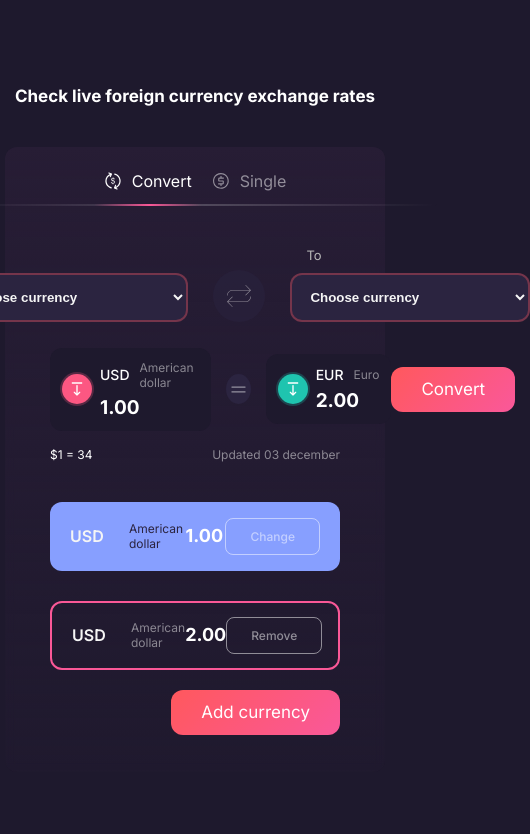
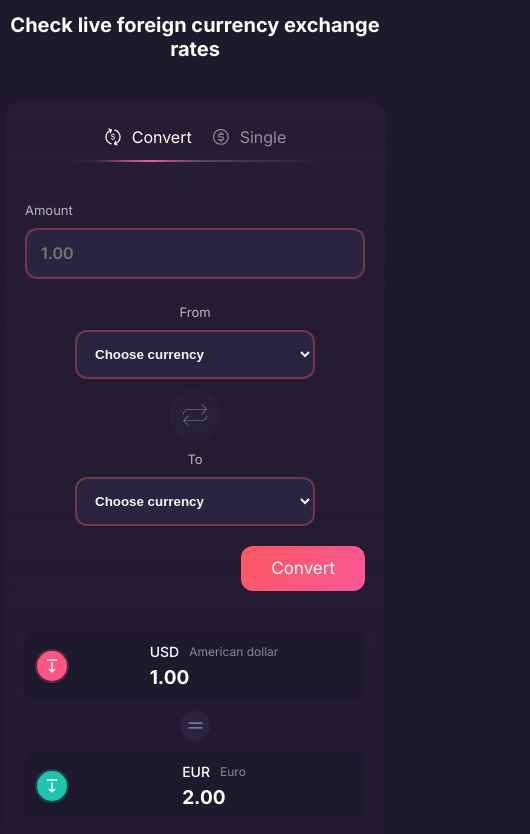
Before and after one commit to teenage1ove/Currency-conversion, a plain HTML site: page index.html in a window 390 px wide. Shown: the top 834 px of the page, 530 px wide, since content can reach past the window. Drawn offline with Linux system fonts and the light colour scheme.

Commit message:
Add adaptive styles

```diff
--- a/styles/adaptive.scss
+++ b/styles/adaptive.scss
@@ -3,13 +3,13 @@
 .container {
     @media screen and (max-width: 1100px) {
         width: 100vw;
-        padding: 0 5px;
+        padding: 5px;
     }
 }
 
 h1 {
     @media screen and (max-width: 1100px) {
-        font-size: 17px;
+        font-size: 20px;
         line-height: 24px;
     }
 }
@@ -21,5 +21,135 @@ h1 {
             display: none;
         }
     }
+}
 
+.wrapper {
+    @media screen and (max-width: 1100px) {
+        padding: 9px 20px 15px 20px;
+    }
 }
+
+.tabs {
+    &::before {
+        @media screen and (max-width: 1100px) {
+            min-width: unset;
+            width: 100%;
+        }
+    }
+}
+
+.form {
+    label {
+        @media screen and (max-width: 700px) {
+            padding-left: 0;
+        }
+    }
+
+    &__inputs {
+        @media screen and (max-width: 1100px) {
+            flex-direction: column;
+        }
+    }
+
+    &__group {
+        @media screen and (max-width: 700px) {
+            width: 100%;
+        }
+    }
+
+    &__selects {
+        @media screen and (max-width: 700px) {
+            width: 100%;
+            column-gap: 10px;
+        }
+
+        @media screen and (max-width: 500px) {
+            flex-direction: column;
+            align-items: center;
+        }
+    }
+
+    &__select {
+        @media screen and (max-width: 700px) {
+            flex-grow: 1;
+            text-align: center;
+        }
+
+        @media screen and (max-width: 500px) {
+            width: 100%;
+        }
+    }
+
+    &__icon {
+        @media screen and (max-width: 500px) {
+            margin: 10px auto 10px auto;
+        }
+    }
+
+    &__info {
+        @media screen and (max-width: 700px) {
+            flex-direction: column;
+            gap: 20px;
+            margin-top: 20px;
+        }
+    }
+
+    &__submit {
+        @media screen and (max-width: 700px) {
+            order: -1;
+        }
+    }
+
+    &__results {
+        @media screen and (max-width: 700px) {
+            width: 100%;
+        }
+
+        @media screen and (max-width: 500px) {
+            flex-direction: column;
+            gap: 10px;
+        }
+
+        &-item {
+            @media screen and (max-width: 700px) {
+                flex-grow: 1;
+                width: max-content;
+            }
+
+            @media screen and (max-width: 500px) {
+                width: 100%;
+            }
+        }
+    }
+}
+
+.currency {
+    &-titles {
+        @media screen and (max-width: 700px) {
+            flex-direction: column;
+            align-items: start;
+        }
+
+        @media screen and (max-width: 500px) {
+            flex-direction: column;
+            gap: 5px;
+            align-items: start;
+        }
+    }
+
+    &-item {
+        @media screen and (max-width: 500px) {
+            padding: 10px;
+            align-content: center;
+        }
+    }
+}
+
+.rate {
+    &-information {
+        @media screen and (max-width: 500px) {
+            flex-direction: column;
+            gap: 10px;
+        }
+    }
+}
--- a/styles/app.scss
+++ b/styles/app.scss
@@ -176,9 +176,7 @@ h1 {
         align-items: flex-end;
     }
 
-    &__select {
-        flex-grow: 1;
-    }
+
     &__icon {
         @include flex;
         background: #2b2440;
@@ -323,7 +321,7 @@ h1 {
 
     &-titles {
         @include flex(start);
-        column-gap: 19px;
+        column-gap: 10px;
     }
 
     &-title {
```
Also changed, not shown: styles/main.css, 1 other file.
